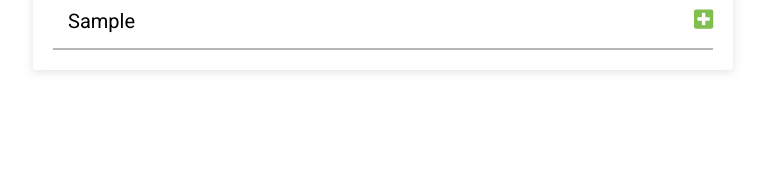
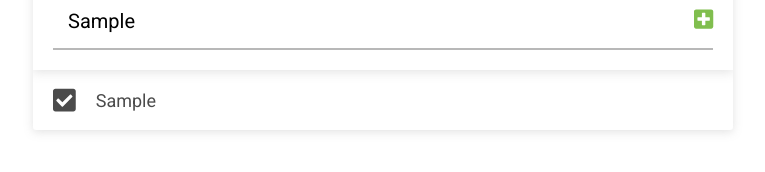
Before and after one commit to renedelcarpio/lista_tareas, a React (Create React App) app: page / in a window 1280 px wide. Both pictures are taken after typing "Sample" into the empty fields and a click on the button 960 px from the left and 154 px from the top of the page. Shown: the part 136-308 px from the top of the page, without its empty margins (257-1022 px from the left). Built offline with nearby package versions, Linux system fonts and the light colour scheme.

Commit message:
se agregaron los componentes ListaTareas y Tarea, todavia no tienen funcionalidades

```diff
--- a/src/App.js
+++ b/src/App.js
@@ -2,20 +2,10 @@ import React, { useState } from 'react';
 import './App.css';
 import FormularioTareas from './components/FormularioTareas';
 import Header from './components/Header';
+import ListaTareas from './components/ListaTareas';
 
 const App = () => {
-	const [tareas, cambiarTareas] = useState([
-		{
-			id: 1,
-			texto: 'Lavar la ropa',
-			completada: false,
-		},
-		{
-			id: 2,
-			texto: 'Terminar el curso',
-			completada: false,
-		},
-	]);
+	const [tareas, cambiarTareas] = useState([]);
 
 	console.log(tareas);
 
@@ -23,6 +13,7 @@ const App = () => {
 		<div className='contenedor'>
 			<Header />
 			<FormularioTareas tareas={tareas} cambiarTareas={cambiarTareas} />
+			<ListaTareas tareas={tareas} />
 		</div>
 	);
 };
--- /dev/null
+++ b/src/components/ListaTareas.js
@@ -0,0 +1,18 @@
+import React from 'react';
+import Tarea from './Tarea';
+
+const ListaTareas = ({ tareas }) => {
+	return (
+		<ul className='lista-tareas'>
+			{tareas.length > 0 ? (
+				tareas.map((tarea) => {
+					return <Tarea key={tarea.id} tarea={tarea} />;
+				})
+			) : (
+				<div className='lista-tareas__mensaje'>~ No hay tareas agregadas ~</div>
+			)}
+		</ul>
+	);
+};
+
+export default ListaTareas;
--- /dev/null
+++ b/src/components/Tarea.js
@@ -0,0 +1,31 @@
+import React from 'react';
+import { FontAwesomeIcon } from '@fortawesome/react-fontawesome';
+import {
+	faCheckSquare,
+	faEdit,
+	faTimes,
+} from '@fortawesome/free-solid-svg-icons';
+
+const Tarea = ({ tarea }) => {
+	return (
+		<li className='lista-tareas__tarea'>
+			<FontAwesomeIcon
+				icon={faCheckSquare}
+				className='lista-tareas__icono lista-tareas__icono-check'
+			/>
+			<div className='lista-tareas__texto'>{tarea.texto}</div>
+			<div className='lista-tareas___contenedor-botones'>
+				<FontAwesomeIcon
+					icon={faEdit}
+					className='lista-tareas__icono lista-tareas__icono-accion'
+				/>
+				<FontAwesomeIcon
+					icon={faTimes}
+					className='lista-tareas__icono lista-tareas__icono-accion'
+				/>
+			</div>
+		</li>
+	);
+};
+
+export default Tarea;
```
